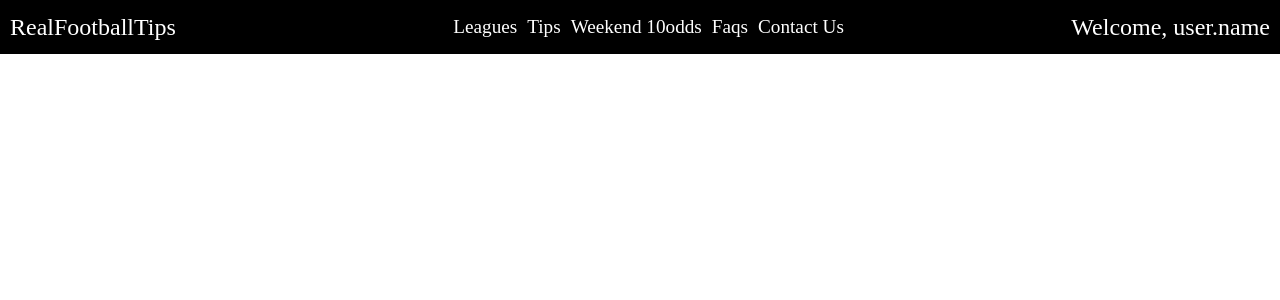
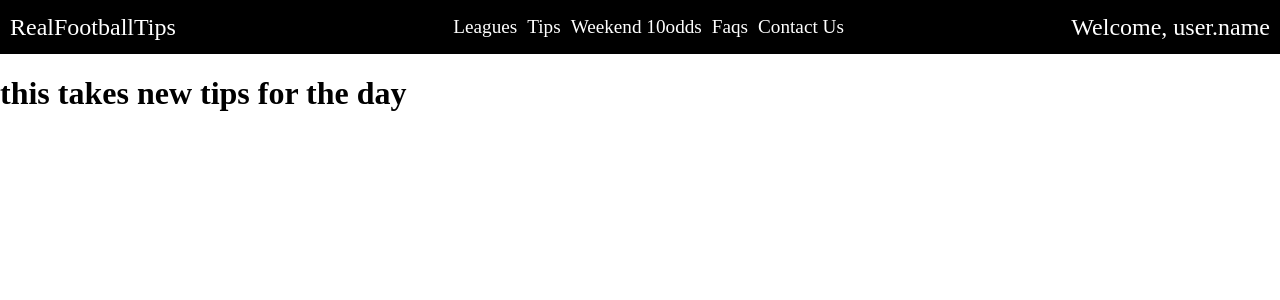
Before and after one commit to diamond-nicholas/football_tip, a React (Create React App) app: page / in a window 1280 px wide. Shown: the top 300 px of the page. Built offline with nearby package versions, Linux system fonts and the light colour scheme.

Commit message:
add newtips component

```diff
--- a/src/Components/App.js
+++ b/src/Components/App.js
@@ -1,10 +1,13 @@
 import Nav from './Nav';
+import NewTips from './NewTips';
+
 import('../Styles/App.css');
 
 function App() {
   return (
     <div className='App'>
       <Nav />
+      <NewTips />
     </div>
   );
 }
--- /dev/null
+++ b/src/Components/NewTips.js
@@ -0,0 +1,11 @@
+import React from 'react';
+
+const NewTips = () => {
+  return (
+    <div>
+      <h1>this takes new tips for the day</h1>
+    </div>
+  );
+};
+
+export default NewTips;
```
